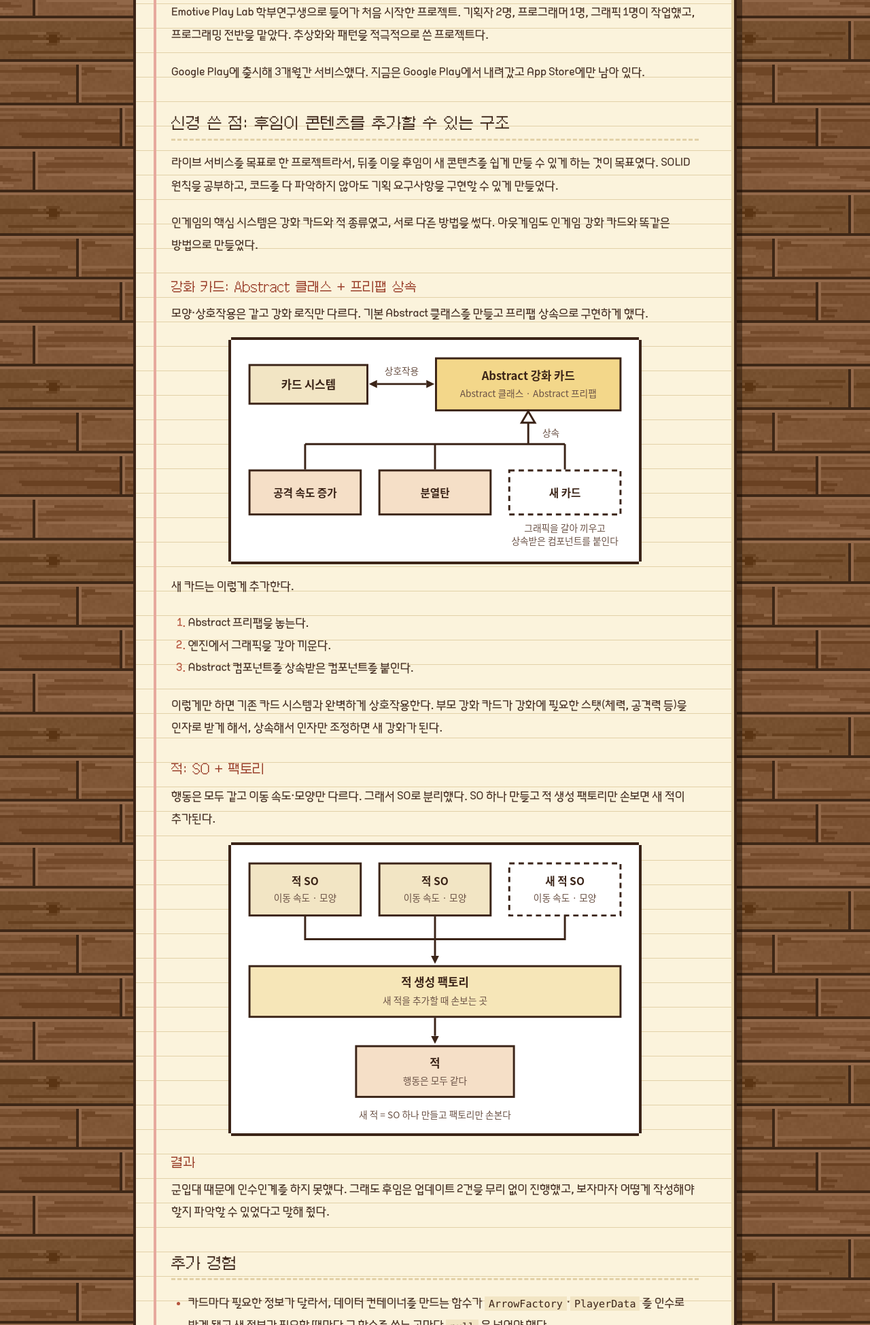
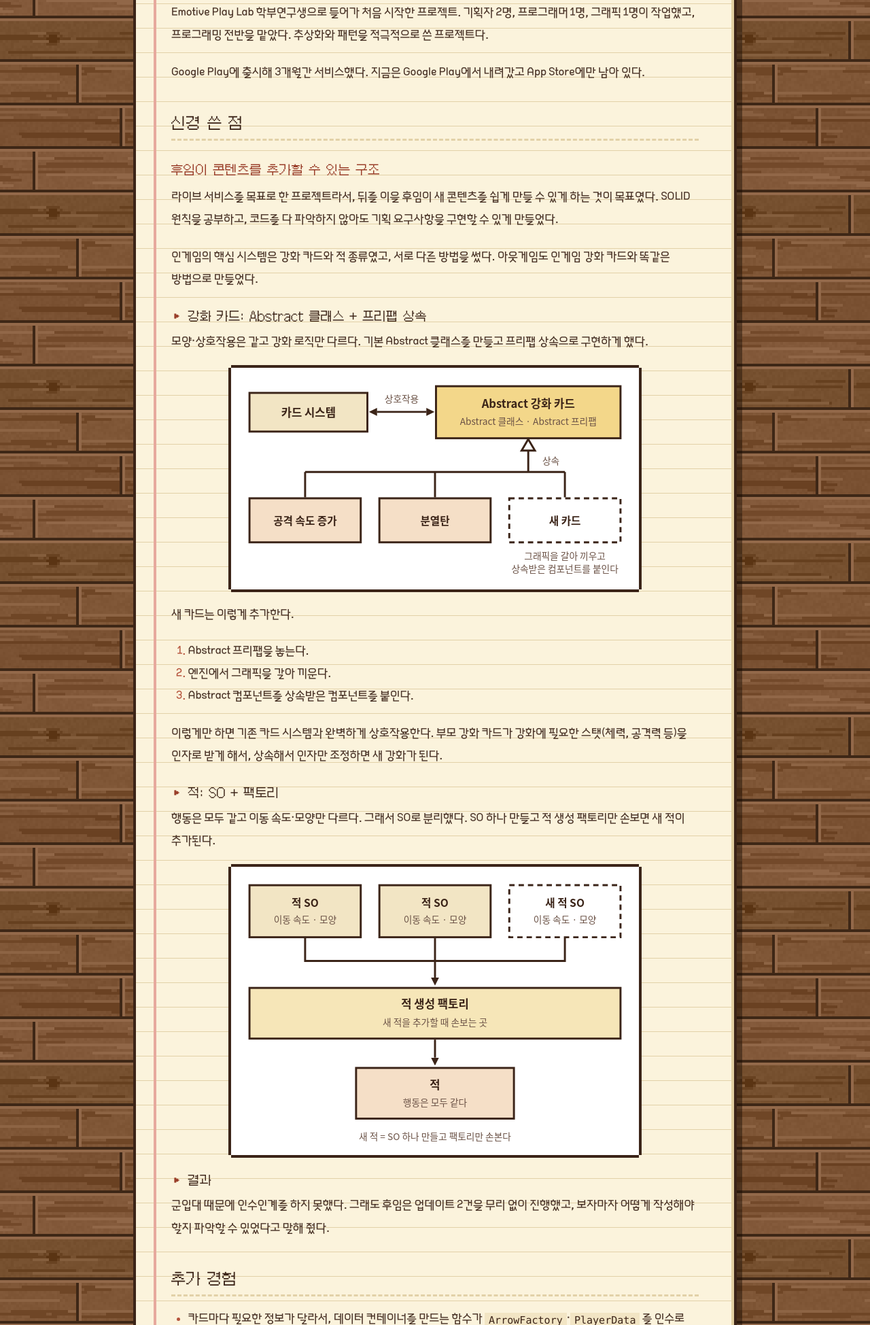
Before and after one commit to jungminna03/jungminna03.github.io, an Astro site: page /diary/2026-11-24-deadlands-idle-defense in a window 1280 px wide. Shown: the part 869-2818 px from the top of the page at 68% size. Built offline with nearby package versions, Linux system fonts and the light colour scheme; Astro itself is replaced by a stand-in of ours.

Commit message:
기술 일기: Deadlands · Exterminator — 신경 쓴 점 아래 항목별 소제목
Co-Authored-By: Claude Opus 5.5 <noreply@anthropic.com>

```diff
--- a/src/content/diary/2026-11-24-deadlands-idle-defense.md
+++ b/src/content/diary/2026-11-24-deadlands-idle-defense.md
@@ -19,13 +19,15 @@ Emotive Play Lab 학부연구생으로 들어가 처음 시작한 프로젝트.
 
 Google Play에 출시해 3개월간 서비스했다. 지금은 Google Play에서 내려갔고 App Store에만 남아 있다.
 
-## 신경 쓴 점: 후임이 콘텐츠를 추가할 수 있는 구조
+## 신경 쓴 점
+
+### 후임이 콘텐츠를 추가할 수 있는 구조
 
 라이브 서비스를 목표로 한 프로젝트라서, 뒤를 이을 후임이 새 콘텐츠를 쉽게 만들 수 있게 하는 것이 목표였다. SOLID 원칙을 공부하고, 코드를 다 파악하지 않아도 기획 요구사항을 구현할 수 있게 만들었다.
 
 인게임의 핵심 시스템은 강화 카드와 적 종류였고, 서로 다른 방법을 썼다. 아웃게임도 인게임 강화 카드와 똑같은 방법으로 만들었다.
 
-### 강화 카드: Abstract 클래스 + 프리팹 상속
+#### 강화 카드: Abstract 클래스 + 프리팹 상속
 
 모양·상호작용은 같고 강화 로직만 다르다. 기본 Abstract 클래스를 만들고 프리팹 상속으로 구현하게 했다.
 
@@ -39,13 +41,13 @@ Google Play에 출시해 3개월간 서비스했다. 지금은 Google Play에서
 
 이렇게만 하면 기존 카드 시스템과 완벽하게 상호작용한다. 부모 강화 카드가 강화에 필요한 스탯(체력, 공격력 등)을 인자로 받게 해서, 상속해서 인자만 조정하면 새 강화가 된다.
 
-### 적: SO + 팩토리
+#### 적: SO + 팩토리
 
 행동은 모두 같고 이동 속도·모양만 다르다. 그래서 SO로 분리했다. SO 하나 만들고 적 생성 팩토리만 손보면 새 적이 추가된다.
 
 ![적 구조](./images/deadlands/enemy-structure.svg)
 
-### 결과
+#### 결과
 
 군입대 때문에 인수인계를 하지 못했다. 그래도 후임은 업데이트 2건을 무리 없이 진행했고, 보자마자 어떻게 작성해야 할지 파악할 수 있었다고 말해 줬다.
 
--- a/src/content/diary/2026-11-24-exterminator.md
+++ b/src/content/diary/2026-11-24-exterminator.md
@@ -17,7 +17,9 @@ links:
 
 처음 만들고, 처음 출시한 탑다운 슈팅 게임. 기획자 1명, 프로그래머 1명, 그래픽 1명이 작업했다. 프로그래밍을 맡았고, 프로그래밍 자체도 이때 처음 해 봤다.
 
-## 신경 쓴 점: 전등
+## 신경 쓴 점
+
+### 전등
 
 내가 보고 있는 방향 60도 안에 있는 적만 보인다. 다른 탑다운 슈팅 게임과 다른 점이다.
 
```
Also changed, not shown: CLAUDE.md (+1 -1 lines).
